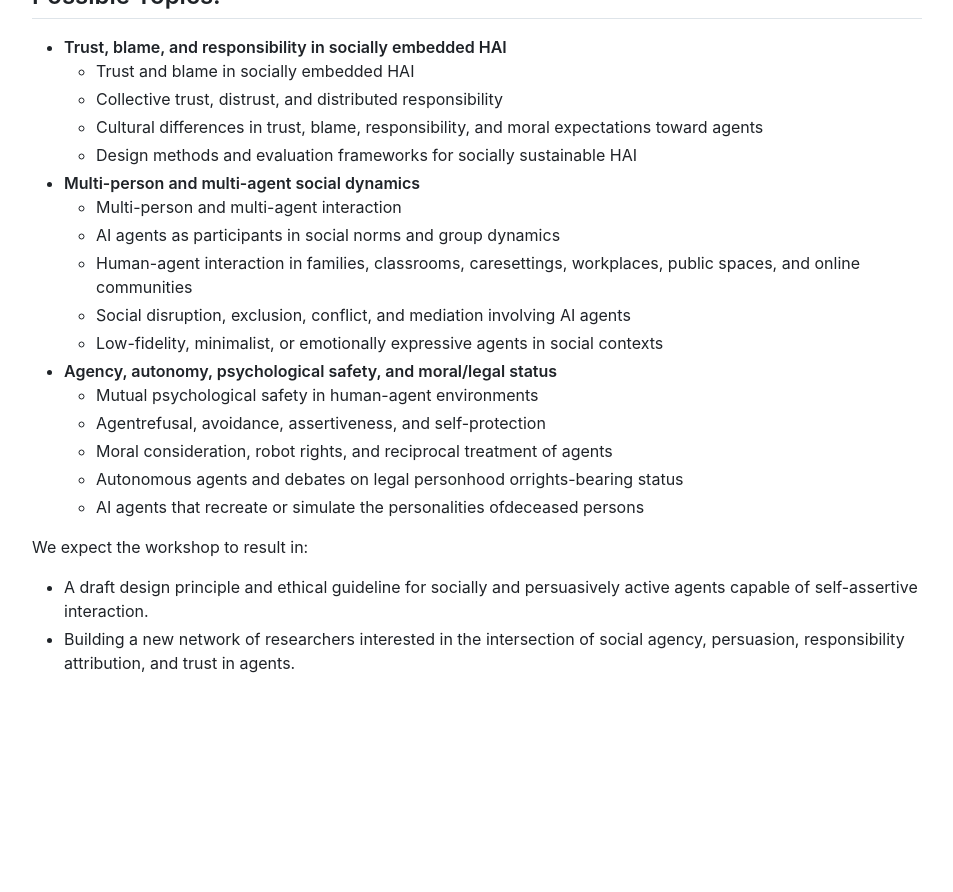
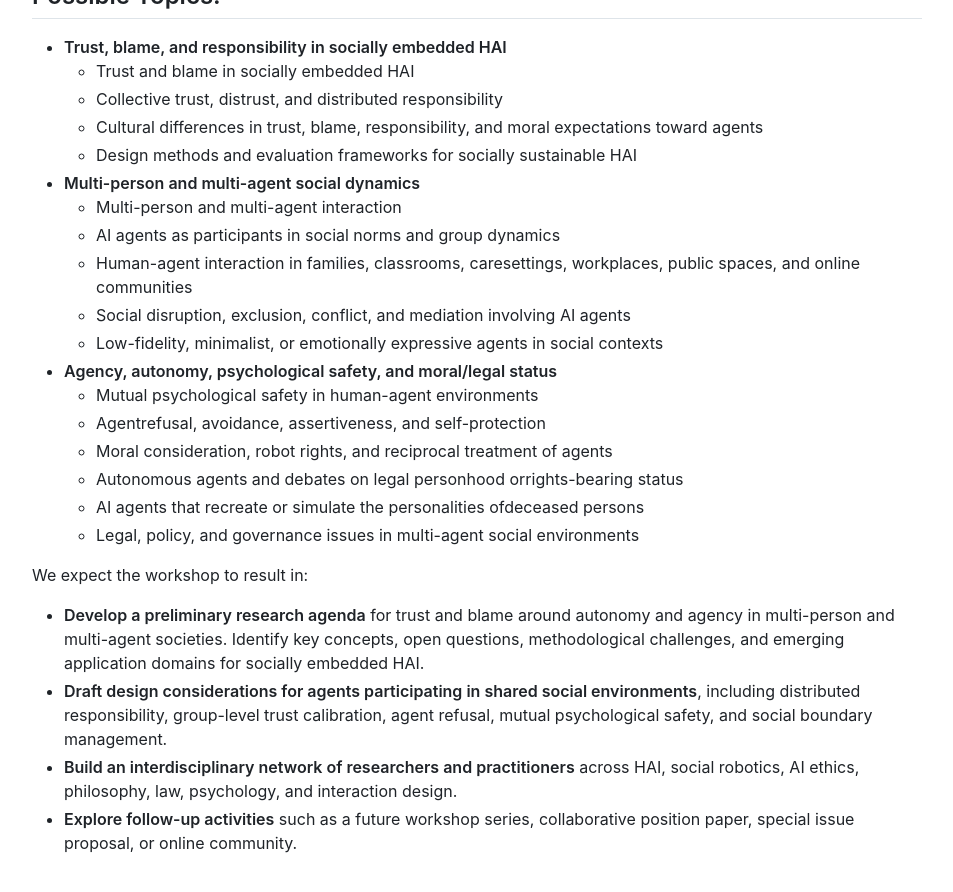
Before and after one commit to virtualcom-designlab/TBSA2026, a Jekyll site: the page built from index.md, in a window 1280 px wide and 900 px high, scrolled down 2495 px. Shown: the top 892 px of the window, without its empty margins (163-1116 px from the left). Built offline with Jekyll 4.4.1, drawn with Linux system fonts in a browser that asks for light colours; before the commit the page ends 3215 px from its top, so only the background shows below that.

Commit message:
Update index.md

```diff
--- a/index.md
+++ b/index.md
@@ -83,6 +83,7 @@ The workshop welcomes researchers, practitioners, designers, and students workin
   + Moral consideration, robot rights, and reciprocal treatment of agents
   + Autonomous agents and debates on legal personhood orrights-bearing status
   + AI agents that recreate or simulate the personalities ofdeceased persons
+  + Legal, policy, and governance issues in multi-agent social environments
 
 <!--
 Key goals include:
@@ -92,5 +93,8 @@ Key goals include:
 -->
 
 We expect the workshop to result in:
--	A draft design principle and ethical guideline for socially and persuasively active agents capable of self-assertive interaction.
--	Building a new network of researchers interested in the intersection of social agency, persuasion, responsibility attribution, and trust in agents.
++ **Develop a preliminary research agenda** for trust and blame around autonomy and agency in multi-person and multi-agent societies.
+Identify key concepts, open questions, methodological challenges, and emerging application domains for socially embedded HAI.
++ **Draft design considerations for agents participating in shared social environments**, including distributed responsibility, group-level trust calibration, agent refusal, mutual psychological safety, and social boundary management.
++ **Build an interdisciplinary network of researchers and practitioners** across HAI, social robotics, AI ethics, philosophy, law, psychology, and interaction design.
++ **Explore follow-up activities** such as a future workshop series, collaborative position paper, special issue proposal, or online community.
```
